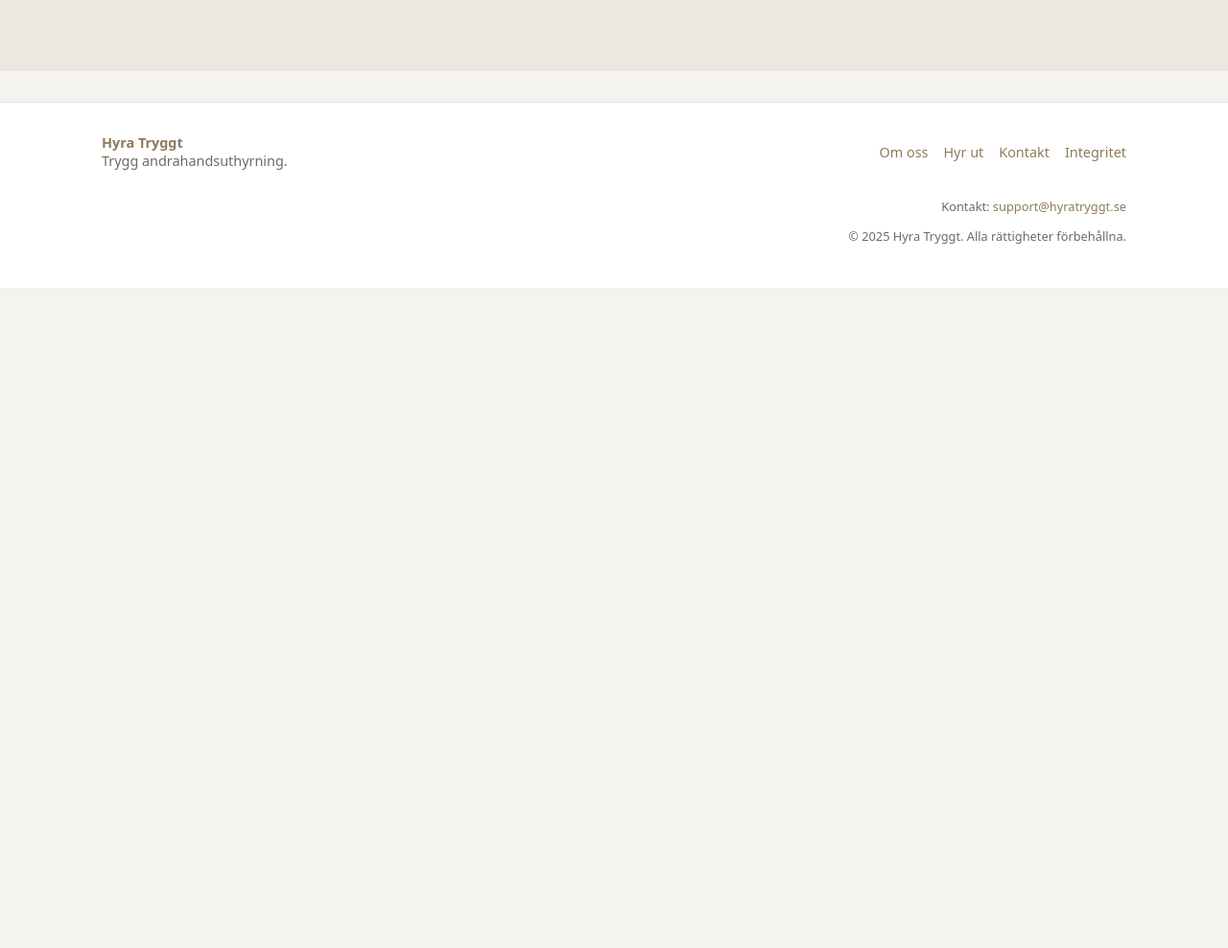
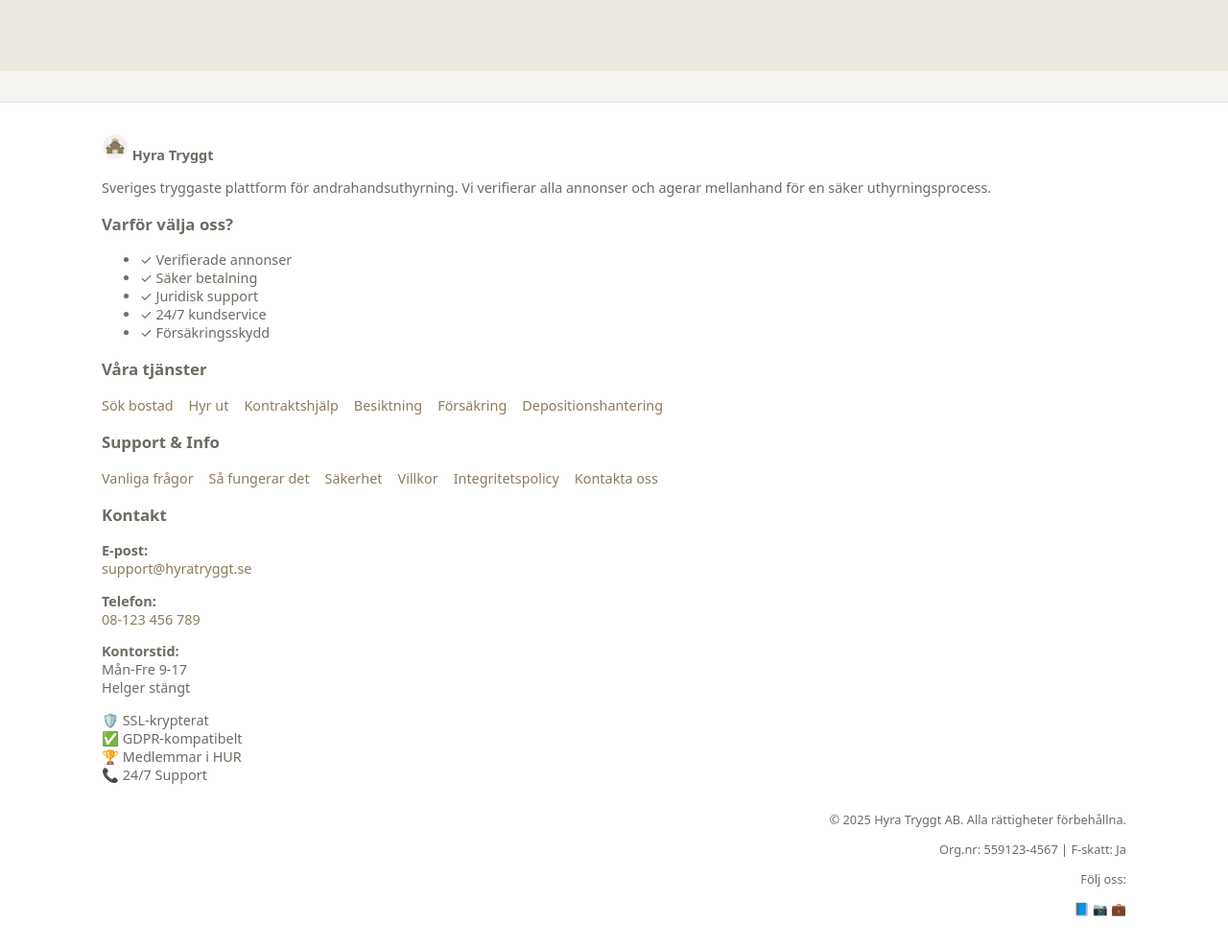
Before and after one commit to attila122/hyratryggt, a website: page public/index.html in a window 1280 px wide. Shown: the part 1474-2462 px from the top of the page at 96% size. Before the commit the page ends 1774 px from the top, so only its background shows below. Drawn offline with Linux system fonts and the light colour scheme; no server answers.

Commit message:
Soem changes

```diff
--- a/public/index.html
+++ b/public/index.html
@@ -41,10 +41,7 @@
         <path d="M18 13 L19.5 14.5 L22 12"
               fill="none" stroke="#8c7b5e" stroke-width="1.5" stroke-linecap="round" stroke-linejoin="round"/>
       </svg>
-      <div class="logo-text">
       <span class="logo-name">Hyra Tryggt</span>
-        <span class="logo-tagline">Hyr lägenhet, brf, hus eller rum tryggt med oss som mellanhand</span>
-      </div>
     </a>
     <nav class="main-nav">
       <a href="listings.html">Lediga bostäder</a>
@@ -58,8 +55,8 @@
 <section class="hero">
   <div class="hero-bg"></div>
   <div class="container hero-content">
-      <h1>Hitta tryggt boende i andra hand</h1>
-      <p>Sök bland verifierade hyresobjekt i hela Sverige.</p>
+    <h1>Hyr ut din bostad tryggt hos oss</h1>
+    <p class="hero-subtitle">Sök bland verifierade hyresobjekt i hela Sverige.</p>
     <form action="listings.html" method="get" class="search-form" onsubmit="return heroSearchSubmit(event)">
       <input type="text" name="q" placeholder="Stad, område eller adress" aria-label="Sök bostad" />
       <button type="submit" class="btn btn-primary">Sök</button>
@@ -92,22 +89,124 @@
     </div>
   </section>
 
-  <!-- Footer -->
+  <!-- Enhanced Footer -->
 <footer class="site-footer">
-    <div class="container footer-inner">
-      <div class="footer-brand-block">
-        <strong>Hyra Tryggt</strong><br />Trygg andrahandsuthyrning.
+  <!-- Main Footer Content -->
+  <div class="footer-main">
+    <div class="container footer-content">
+      <!-- Brand Section -->
+      <div class="footer-section footer-brand">
+        <div class="footer-logo">
+          <svg width="28" height="28" viewBox="0 0 40 40" xmlns="http://www.w3.org/2000/svg">
+            <circle cx="20" cy="20" r="18" fill="#8c7b5e" opacity="0.1" stroke="#8c7b5e" stroke-width="1"/>
+            <path d="M8 22 L20 12 L32 22 L32 30 L24 30 L24 24 L16 24 L16 30 L8 30 Z"
+                  fill="#8c7b5e" stroke="#8c7b5e" stroke-width="0.5"/>
+            <path d="M6 22 L20 10 L34 22 L32 24 L20 14 L8 24 Z"
+                  fill="#7a6c52"/>
+            <rect x="18" y="25" width="4" height="5" fill="#f5f3ef" stroke="#8c7b5e" stroke-width="0.5"/>
+            <rect x="10" y="18" width="3" height="3" fill="#f5f3ef" stroke="#8c7b5e" stroke-width="0.5"/>
+            <rect x="27" y="18" width="3" height="3" fill="#f5f3ef" stroke="#8c7b5e" stroke-width="0.5"/>
+            <circle cx="21" cy="27.5" r="0.5" fill="#8c7b5e"/>
+            <path d="M20 8 L24 10 L24 16 L20 18 L16 16 L16 10 Z"
+                  fill="none" stroke="#8c7b5e" stroke-width="1.5" opacity="0.7"/>
+            <path d="M18 13 L19.5 14.5 L22 12"
+                  fill="none" stroke="#8c7b5e" stroke-width="1.5" stroke-linecap="round" stroke-linejoin="round"/>
+          </svg>
+          <strong>Hyra Tryggt</strong>
         </div>
+        <p>Sveriges tryggaste plattform för andrahandsuthyrning. Vi verifierar alla annonser och agerar mellanhand för en säker uthyrningsprocess.</p>
+      </div>
+
+      <!-- Why Choose Us -->
+      <div class="footer-section">
+        <h3>Varför välja oss?</h3>
+        <ul class="footer-features">
+          <li><span class="feature-icon">✓</span> Verifierade annonser</li>
+          <li><span class="feature-icon">✓</span> Säker betalning</li>
+          <li><span class="feature-icon">✓</span> Juridisk support</li>
+          <li><span class="feature-icon">✓</span> 24/7 kundservice</li>
+          <li><span class="feature-icon">✓</span> Försäkringsskydd</li>
+        </ul>
+      </div>
+
+      <!-- Services -->
+      <div class="footer-section">
+        <h3>Våra tjänster</h3>
         <nav class="footer-nav">
-        <a href="#">Om oss</a>
-        <a href="#register-bostad">Hyr ut</a>
-        <a href="#">Kontakt</a>
-        <a href="#">Integritet</a>
+          <a href="listings.html">Sök bostad</a>
+          <a href="create-listing.html">Hyr ut</a>
+          <a href="#">Kontraktshjälp</a>
+          <a href="#">Besiktning</a>
+          <a href="#">Försäkring</a>
+          <a href="#">Depositionshantering</a>
         </nav>
       </div>
+
+      <!-- Support -->
+      <div class="footer-section">
+        <h3>Support & Info</h3>
+        <nav class="footer-nav">
+          <a href="#">Vanliga frågor</a>
+          <a href="#">Så fungerar det</a>
+          <a href="#">Säkerhet</a>
+          <a href="#">Villkor</a>
+          <a href="#">Integritetspolicy</a>
+          <a href="#">Kontakta oss</a>
+        </nav>
+      </div>
+
+      <!-- Contact Info -->
+      <div class="footer-section">
+        <h3>Kontakt</h3>
+        <div class="contact-info">
+          <p><strong>E-post:</strong><br><a href="mailto:support@hyratryggt.se">support@hyratryggt.se</a></p>
+          <p><strong>Telefon:</strong><br><a href="tel:+46123456789">08-123 456 789</a></p>
+          <p><strong>Kontorstid:</strong><br>Mån-Fre 9-17<br>Helger stängt</p>
+        </div>
+      </div>
+    </div>
+  </div>
+
+  <!-- Security & Trust Badges -->
+  <div class="footer-badges">
+    <div class="container">
+      <div class="trust-badges">
+        <div class="badge">
+          <span class="badge-icon">🛡️</span>
+          <span>SSL-krypterat</span>
+        </div>
+        <div class="badge">
+          <span class="badge-icon">✅</span>
+          <span>GDPR-kompatibelt</span>
+        </div>
+        <div class="badge">
+          <span class="badge-icon">🏆</span>
+          <span>Medlemmar i HUR</span>
+        </div>
+        <div class="badge">
+          <span class="badge-icon">📞</span>
+          <span>24/7 Support</span>
+        </div>
+      </div>
+    </div>
+  </div>
+
+  <!-- Bottom Footer -->
+  <div class="footer-bottom">
     <div class="container footer-legal">
-      <p>Kontakt: <a href="mailto:support@hyratryggt.se">support@hyratryggt.se</a></p>
-      <p>© <span id="ft-year"></span> Hyra Tryggt. Alla rättigheter förbehållna.</p>
+      <div class="footer-legal-left">
+        <p>© <span id="ft-year"></span> Hyra Tryggt AB. Alla rättigheter förbehållna.</p>
+        <p>Org.nr: 559123-4567 | F-skatt: Ja</p>
+      </div>
+      <div class="footer-legal-right">
+        <p>Följ oss:</p>
+        <div class="social-links">
+          <a href="#" aria-label="Facebook">📘</a>
+          <a href="#" aria-label="Instagram">📷</a>
+          <a href="#" aria-label="LinkedIn">💼</a>
+        </div>
+      </div>
+    </div>
   </div>
 </footer>
 
```
Lines whose indentation alone changed are shown as unchanged.
